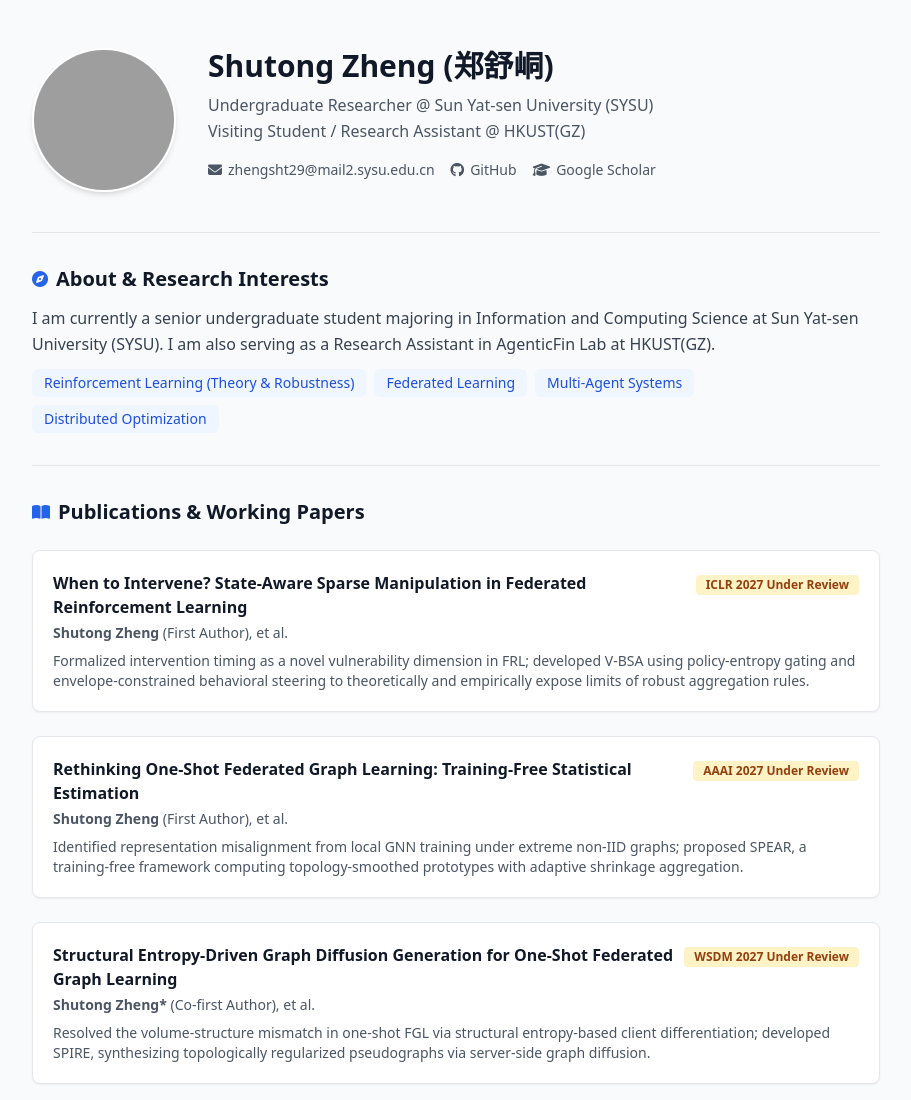
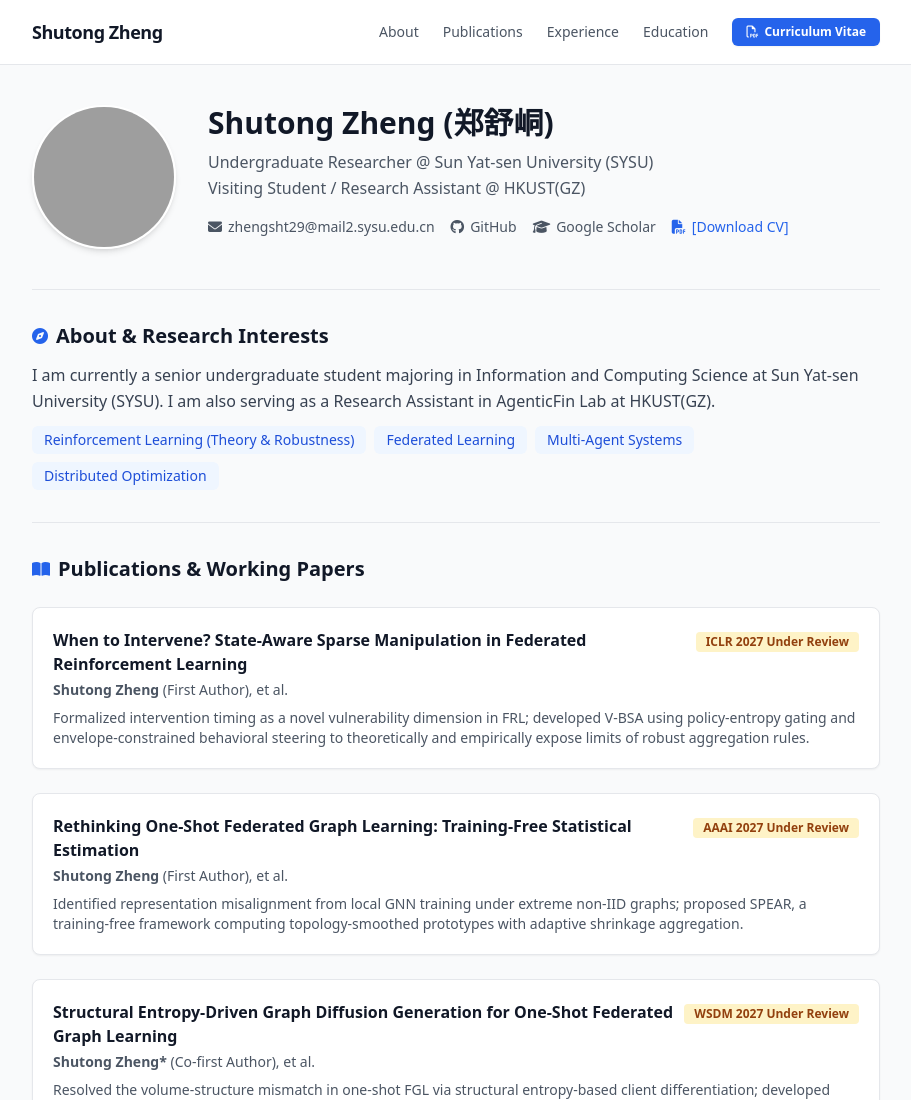
Before and after one commit to Yodeesy/Yodeesy.github.io, a plain HTML site: page index.html in a window 1280 px wide. Shown: the top 1100 px of the page, without its empty margins (184-1095 px from the left). Drawn offline with nearby package versions, Linux system fonts and the light colour scheme; grey boxes are pictures that could not be loaded.

Commit message:
feat: enhance layout with sticky nav and section IDs
Added a sticky navigation bar and updated sections for better layout and accessibility.

```diff
--- a/index.html
+++ b/index.html
@@ -1,5 +1,5 @@
 <!DOCTYPE html>
-<html lang="en">
+<html lang="en" class="scroll-smooth">
 <head>
   <meta charset="UTF-8">
   <meta name="viewport" content="width=device-width, initial-scale=1.0">
@@ -9,10 +9,31 @@
 </head>
 <body class="bg-gray-50 text-gray-800 font-sans antialiased leading-relaxed">
 
-  <div class="max-w-4xl mx-auto px-6 py-12">
+  <nav class="sticky top-0 z-50 bg-white/90 backdrop-blur-md border-b border-gray-200">
+    <div class="max-w-4xl mx-auto px-6 h-16 flex items-center justify-between">
+      <a href="#" class="font-bold text-lg text-gray-900 tracking-tight hover:text-blue-600 transition">
+        Shutong Zheng
+      </a>
+
+      <div class="flex items-center space-x-6 text-sm font-medium text-gray-600">
+        <a href="#about" class="hover:text-blue-600 transition hidden sm:inline-block">About</a>
+        <a href="#publications" class="hover:text-blue-600 transition hidden sm:inline-block">Publications</a>
+        <a href="#experience" class="hover:text-blue-600 transition hidden sm:inline-block">Experience</a>
+        <a href="#education" class="hover:text-blue-600 transition hidden sm:inline-block">Education</a>
+
+        <a href="CV_ShutongZheng.pdf" target="_blank"
+           class="inline-flex items-center gap-1.5 px-3.5 py-1.5 bg-blue-600 hover:bg-blue-700 text-white rounded-md text-xs font-semibold shadow-sm transition">
+          <i class="fa-regular fa-file-pdf"></i>
+          <span>Curriculum Vitae</span>
+        </a>
+      </div>
+    </div>
+  </nav>
+
+  <div class="max-w-4xl mx-auto px-6 py-10">
 
     <header class="flex flex-col sm:flex-row items-center sm:items-start gap-8 pb-10 border-b border-gray-200">
-      <img src="avatar.jpg" alt="Shutong Zheng" class="w-36 h-36 rounded-full object-cover shadow-md border-2 border-white">
+      <img src="avatar.jpg" alt="Shutong Zheng" class="w-36 h-36 rounded-full object-cover shadow-md border-2 border-white shrink-0">
       <div class="flex-1 text-center sm:text-left">
         <h1 class="text-3xl font-bold text-gray-900">Shutong Zheng (郑舒峒)</h1>
         <p class="text-gray-600 mt-2 font-medium">Undergraduate Researcher @ Sun Yat-sen University (SYSU)</p>
@@ -28,11 +49,14 @@
           <a href="https://scholar.google.com/citations?user=Oiq_tM4AAAAJ" target="_blank" class="flex items-center gap-1.5 hover:text-blue-600 transition">
             <i class="fa-solid fa-graduation-cap"></i> Google Scholar
           </a>
+          <a href="CV_ShutongZheng.pdf" target="_blank" class="flex items-center gap-1.5 text-blue-600 hover:underline transition font-medium">
+            <i class="fa-solid fa-file-pdf"></i> [Download CV]
+          </a>
         </div>
       </div>
     </header>
 
-    <section class="py-8 border-b border-gray-200">
+    <section id="about" class="py-8 border-b border-gray-200 scroll-mt-20">
       <h2 class="text-xl font-bold text-gray-900 mb-3 flex items-center gap-2">
         <i class="fa-solid fa-compass text-blue-600 text-base"></i> About & Research Interests
       </h2>
@@ -47,13 +71,12 @@
       </div>
     </section>
 
-    <section class="py-8 border-b border-gray-200">
+    <section id="publications" class="py-8 border-b border-gray-200 scroll-mt-20">
       <h2 class="text-xl font-bold text-gray-900 mb-6 flex items-center gap-2">
         <i class="fa-solid fa-book-open text-blue-600 text-base"></i> Publications & Working Papers
       </h2>
       <div class="space-y-6">
 
-        <!-- Paper 1: ICLR -->
         <div class="bg-white p-5 rounded-lg border border-gray-200 shadow-sm">
           <div class="flex items-baseline justify-between gap-2">
             <h3 class="text-base font-semibold text-gray-900">
@@ -69,7 +92,6 @@
           </p>
         </div>
 
-        <!-- Paper 2: AAAI -->
         <div class="bg-white p-5 rounded-lg border border-gray-200 shadow-sm">
           <div class="flex items-baseline justify-between gap-2">
             <h3 class="text-base font-semibold text-gray-900">
@@ -85,7 +107,6 @@
           </p>
         </div>
 
-        <!-- Paper 3: WSDM -->
         <div class="bg-white p-5 rounded-lg border border-gray-200 shadow-sm">
           <div class="flex items-baseline justify-between gap-2">
             <h3 class="text-base font-semibold text-gray-900">
@@ -104,7 +125,7 @@
       </div>
     </section>
 
-    <section class="py-8 border-b border-gray-200">
+    <section id="experience" class="py-8 border-b border-gray-200 scroll-mt-20">
       <h2 class="text-xl font-bold text-gray-900 mb-6 flex items-center gap-2">
         <i class="fa-solid fa-flask-vial text-blue-600 text-base"></i> Research Experience
       </h2>
@@ -135,7 +156,7 @@
       </div>
     </section>
 
-    <section class="py-8">
+    <section id="education" class="py-8 scroll-mt-20">
       <h2 class="text-xl font-bold text-gray-900 mb-4 flex items-center gap-2">
         <i class="fa-solid fa-user-graduate text-blue-600 text-base"></i> Education
       </h2>
@@ -150,6 +171,7 @@
       </div>
     </section>
 
+
     <footer class="pt-8 text-center text-xs text-gray-400 border-t border-gray-200">
       &copy; 2026 Shutong Zheng. Hosted on GitHub Pages.
     </footer>
```
